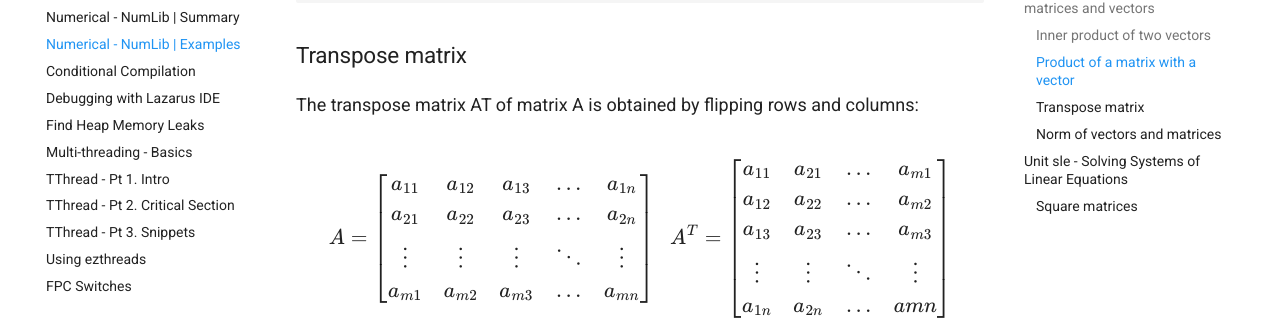
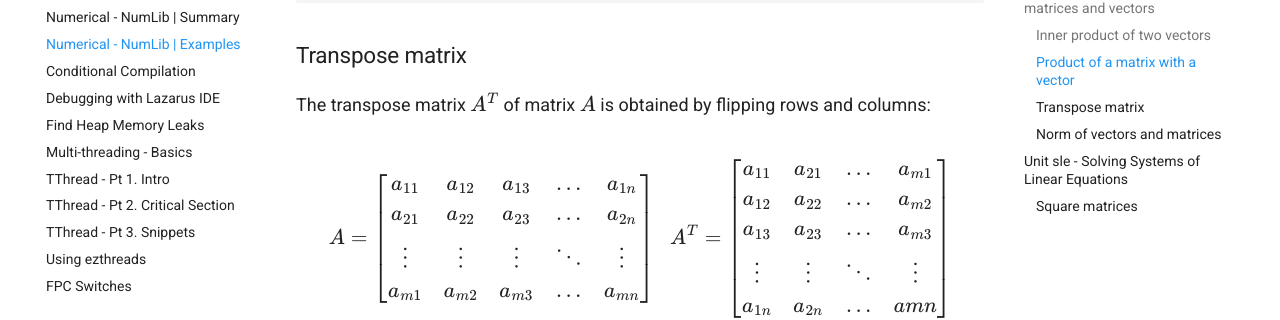
Before and after one commit to ikelaiah/free-pascal-cookbook, an MkDocs documentation site: the page built from docs/docs/advanced/numlib.md, in a window 1280 px wide and 900 px high, scrolled down 4130 px. Shown: the part 166-486 px from the top of the window. Built offline with MkDocs 1.6.1 and Material for MkDocs 9.7.7, drawn with Linux system fonts in a browser that asks for light colours.

Commit message:
Update - Minor edits.

````diff
--- a/docs/docs/advanced/numlib.md
+++ b/docs/docs/advanced/numlib.md
@@ -186,7 +186,7 @@
 
 ### Transpose matrix
 
-The transpose matrix AT of matrix A is obtained by flipping rows and columns:
+The transpose matrix $A^{T}$ of matrix $A$ is obtained by flipping rows and columns:
 
 $$
 \displaystyle{ \begin{align*}
@@ -243,7 +243,7 @@
  }
 $$
 
-```pascal linenums="1"
+```pascal linenums="1" hl_lines="26-29"
 program omvtrm_demo;
 
 {$mode objfpc}{$H+}{$J-}
````
